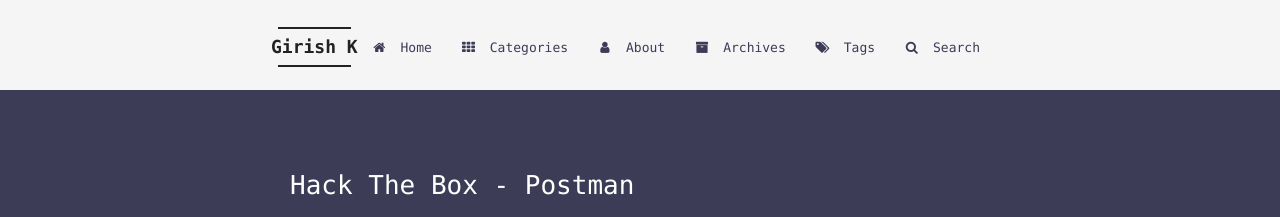
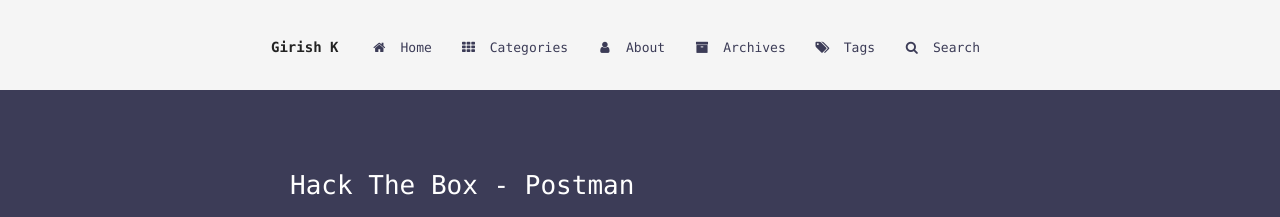
Before and after one commit to gk2savage/gk2savage.github.io, a Jekyll site: the page built from index.html, in a window 1280 px wide. Shown: the top 217 px of the page. Built offline with Jekyll 4.4.1, drawn with Linux system fonts in a browser that asks for light colours; the list of posts is cut into pages by our own code.

Commit message:
Update _header.scss

```diff
--- a/_sass/_schemes/Mist/_header.scss
+++ b/_sass/_schemes/Mist/_header.scss
@@ -31,7 +31,7 @@
   .logo { display: none; }
 
   .site-title {
-    font-size: 18px;
+    font-size: 14px;
     font-weight: bolder;
 
     @include mobile() { line-height: 34px; }
@@ -44,7 +44,7 @@
   display: block;
   overflow: hidden;
   margin: 0 auto;
-  width: 85%;
+  width: 0%;
 
   @include mobile() { display: none; }
 
```
